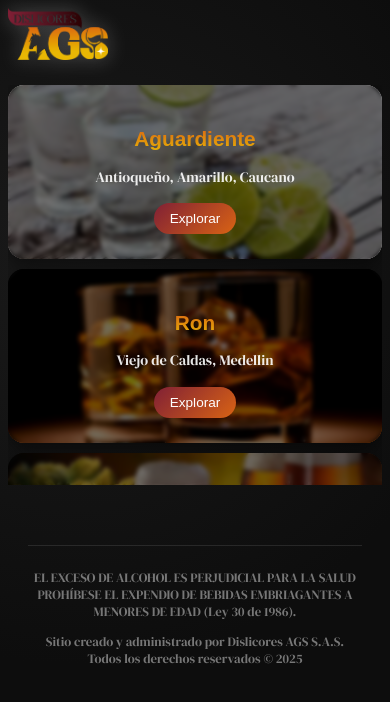
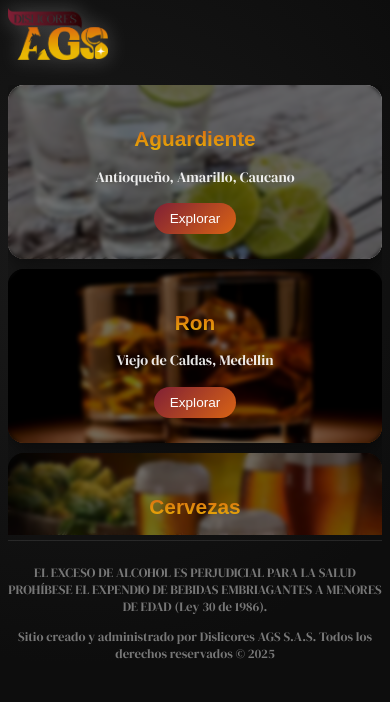
Before and after one commit to santiagoconda/dislicoresags, an Angular app: page /dashboard in a window 390 px wide. Shown: the top 702 px of the page. Built offline with nearby package versions, Linux system fonts and the light colour scheme; a web font is replaced by a local one.

Commit message:
ajustes en responsive

```diff
--- a/src/app/home/dashboard/dashboard.css
+++ b/src/app/home/dashboard/dashboard.css
@@ -5,7 +5,7 @@
   filter: drop-shadow(0 0 10px rgba(255, 255, 255, 0.3));
 }
 .contenido{
-  height: 400px;
+  height: 450px;
   overflow-y: scroll;
   scrollbar-width: none;
   -ms-overflow-style: none;
--- a/src/app/home/inicio/inicio.css
+++ b/src/app/home/inicio/inicio.css
@@ -75,12 +75,7 @@
     transform: translateY(0);
   }
 }
-.hero-footer {
-  padding: 40px 20px 20px;
-  text-align: center;
-  color: #ccc;
-  position: relative;
-}
+
 
 .footer-logos {
   display: flex;
@@ -88,7 +83,8 @@
   align-items: center;
   gap: 20px;
   flex-wrap: wrap;
-  margin-bottom: 20px;
+  padding: 30px 10px 10px;
+  /* margin-bottom: 20px; */
 }
 
 .hero-logo-footer {
@@ -105,20 +101,8 @@
   filter: brightness(1);
 }
 
-.footer-text p {
-  font-size: 0.9rem;
-  color: #aaa;
-  margin: 0 auto 15px;
-  line-height: 1.4;
-}
 
-.footer-copy {
-  font-size: 0.8rem;
-  color: #777;
-  border-top: 1px solid rgba(255, 255, 255, 0.1);
-  margin-top: 20px;
-  padding-top: 10px;
-}
+
 
 .form-label {
   display: block;
--- a/src/app/home/inicio/inicio.html
+++ b/src/app/home/inicio/inicio.html
@@ -19,19 +19,10 @@
 
         </div>
     </div>
-    <footer class="hero-footer">
         <div class="footer-logos">
             <img class="hero-logo-footer" src="assets/logoaguardienteamarillo.png" alt="Logo Aguardiente Amarillo" />
             <img class="hero-logo-footer" src="assets/logorvcblanco.png" alt="Logo RVC" />
             <img class="hero-logo-footer" src="assets/logoantioqueño.png" alt="Logo Antioqueño" />
         </div>
 
-        <!-- <div class="footer-copy">
-            <p>
-                EL EXCESO DE ALCOHOL ES PERJUDICIAL PARA LA SALUD
-                PROHÍBESE EL EXPENDIO DE BEBIDAS EMBRIAGANTES A MENORES DE EDAD (Ley 30 de 1986).
-            </p>
-            Sitio creado y administrado por Dislicores AGS S.A.S. Todos los derechos reservados © 2025
-        </div> -->
-    </footer>
 </div>
--- a/src/styles.css
+++ b/src/styles.css
@@ -23,7 +23,7 @@ body::before {
 }
 
 .hero-footer {
-  padding: 40px 20px 20px;
+  /* padding: 40px 20px 20px; */
   text-align: center;
   color: #ccc;
   position: relative;
@@ -41,6 +41,6 @@ body::before {
   font-size: 0.8rem;
   color: #777;
   border-top: 1px solid rgba(255, 255, 255, 0.1);
-  margin-top: 20px;
+  margin-top: 5px;
   padding-top: 10px;
 }
```
